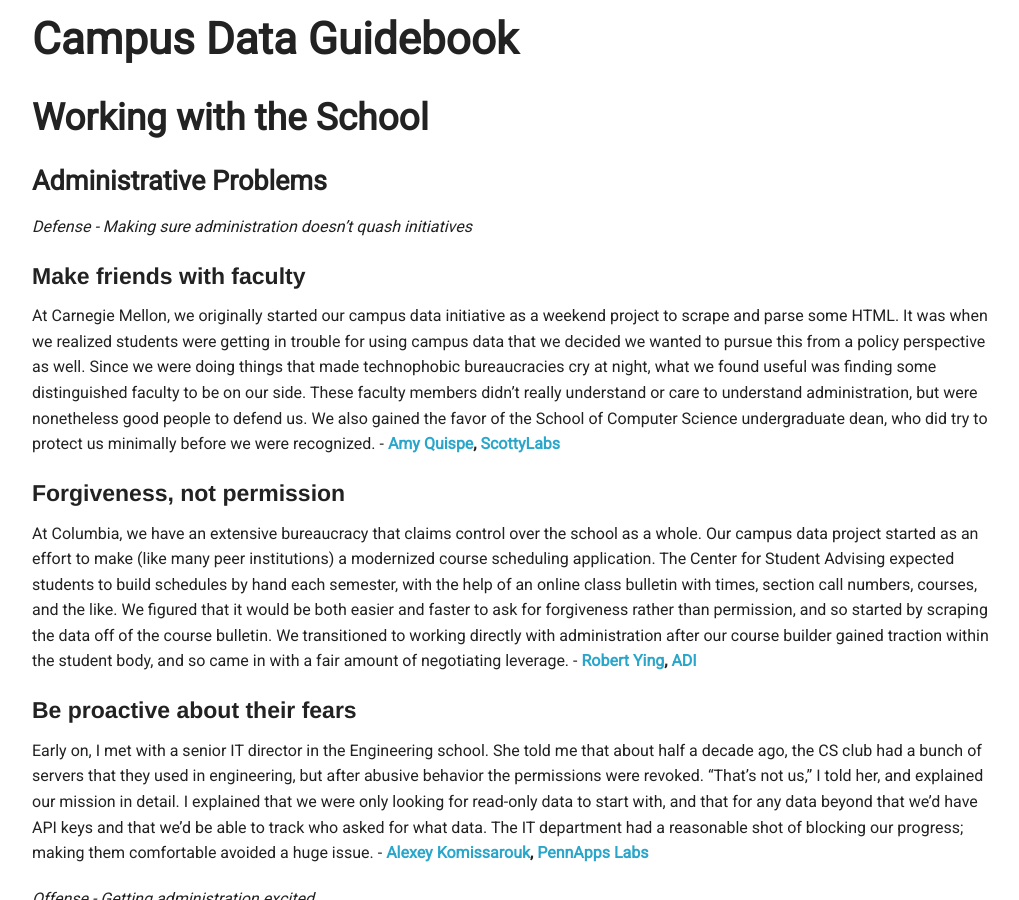
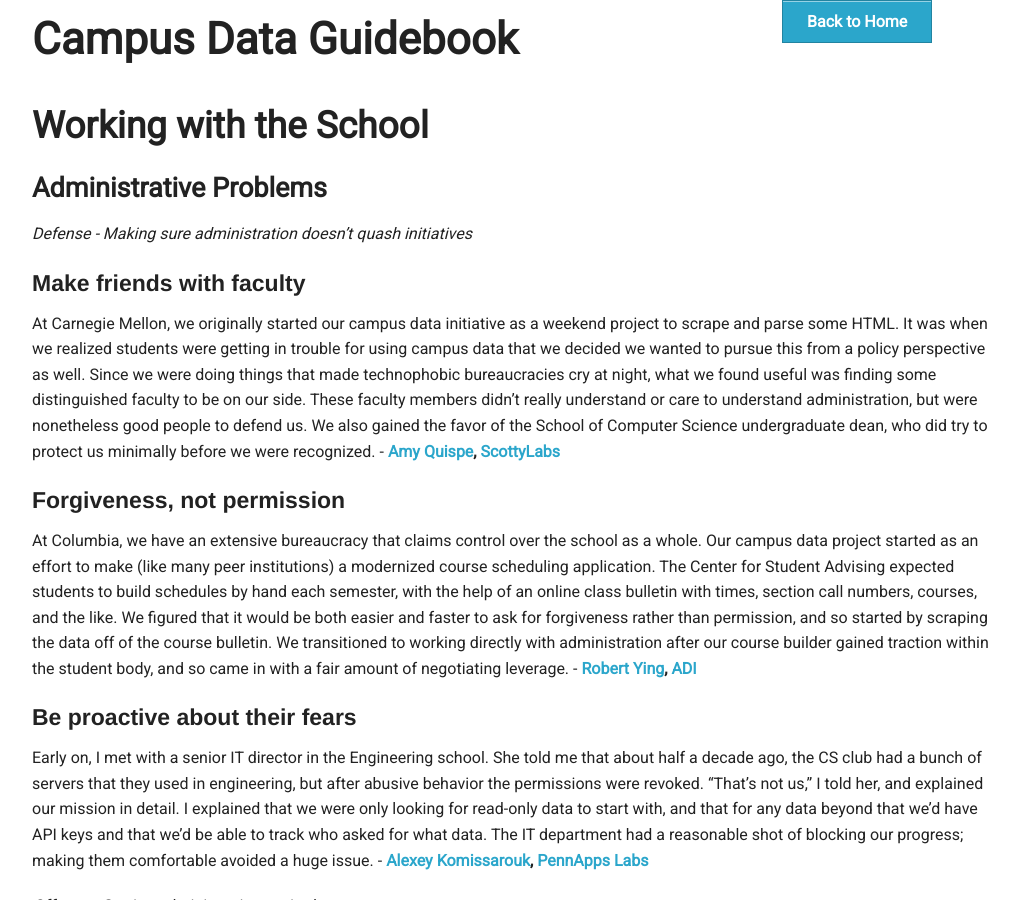
Before and after one commit to CampusData/campusdata.github.io, a Jekyll site: the page built from _posts/2013-08-17-guidebook.markdown, in a window 1280 px wide and 900 px high. Shown: the whole window, without its empty margins (123-1142 px from the left). Built offline with Jekyll 4.4.1, drawn with Linux system fonts in a browser that asks for light colours; nearby versions of some CDN libraries; library files that are not in the unit come from our copies; Markdown is read by kramdown in place of the engine named in the settings.

Commit message:
Back home

```diff
--- a/_layouts/guidebook.html
+++ b/_layouts/guidebook.html
@@ -1,6 +1,14 @@
 ---
 layout: default
 ---
+<div class="row">
+    <div class="large-9 columns">
+        <h1> Campus Data Guidebook </h1>
+    </div>
+    <div class="large-3 columns">
+        <a class="button" href="/"> Back to Home </a>
+    </div>
+</div>
 <div class="row">
     <div class="large-12 columns">
         {{ content }}
--- a/_posts/2013-08-17-guidebook.markdown
+++ b/_posts/2013-08-17-guidebook.markdown
@@ -2,9 +2,6 @@
 layout: guidebook
 permalink: guidebook/index.html
 ---
-# Campus Data Guidebook
-
-
 ## Working with the School
 
 ### Administrative Problems
```
